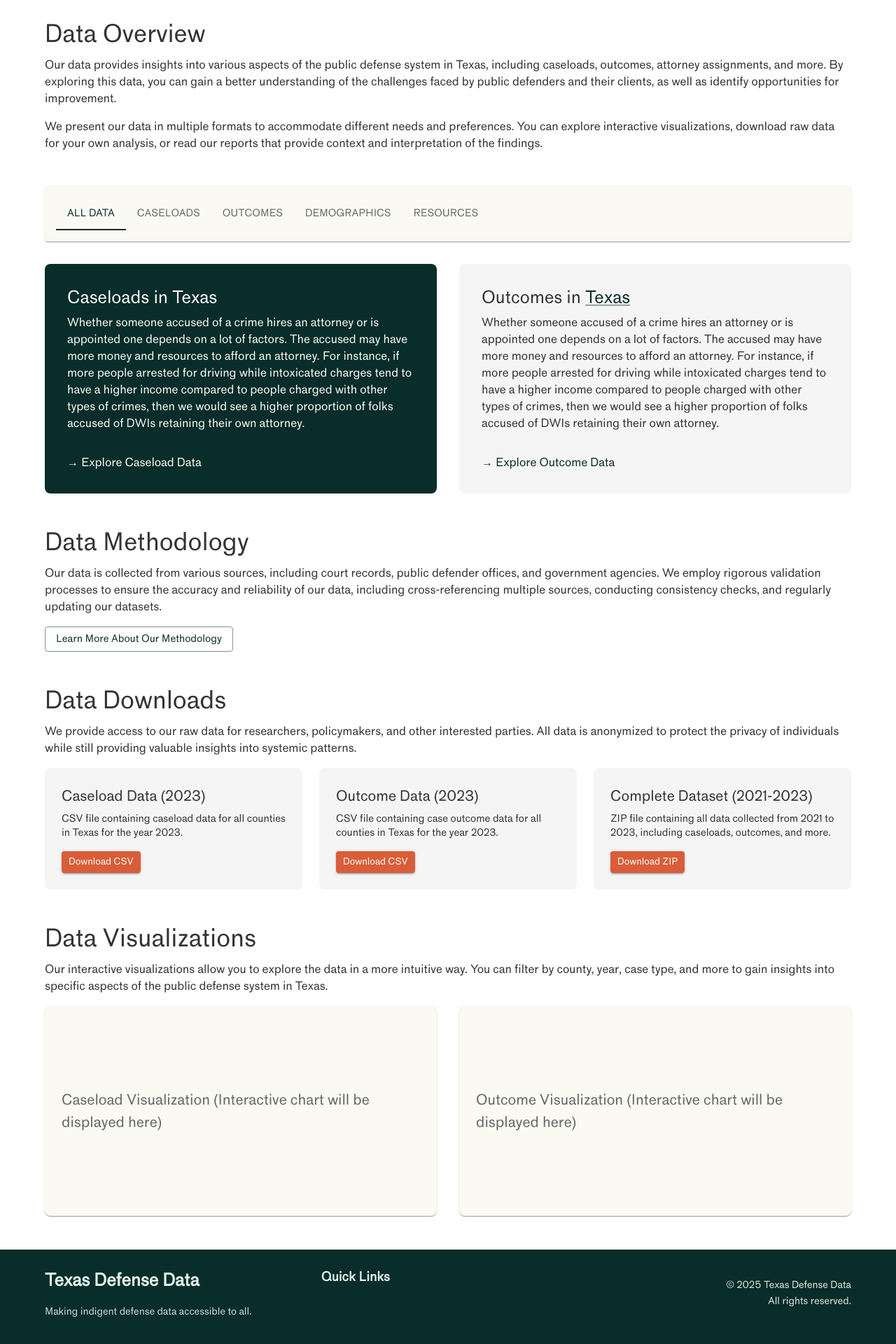
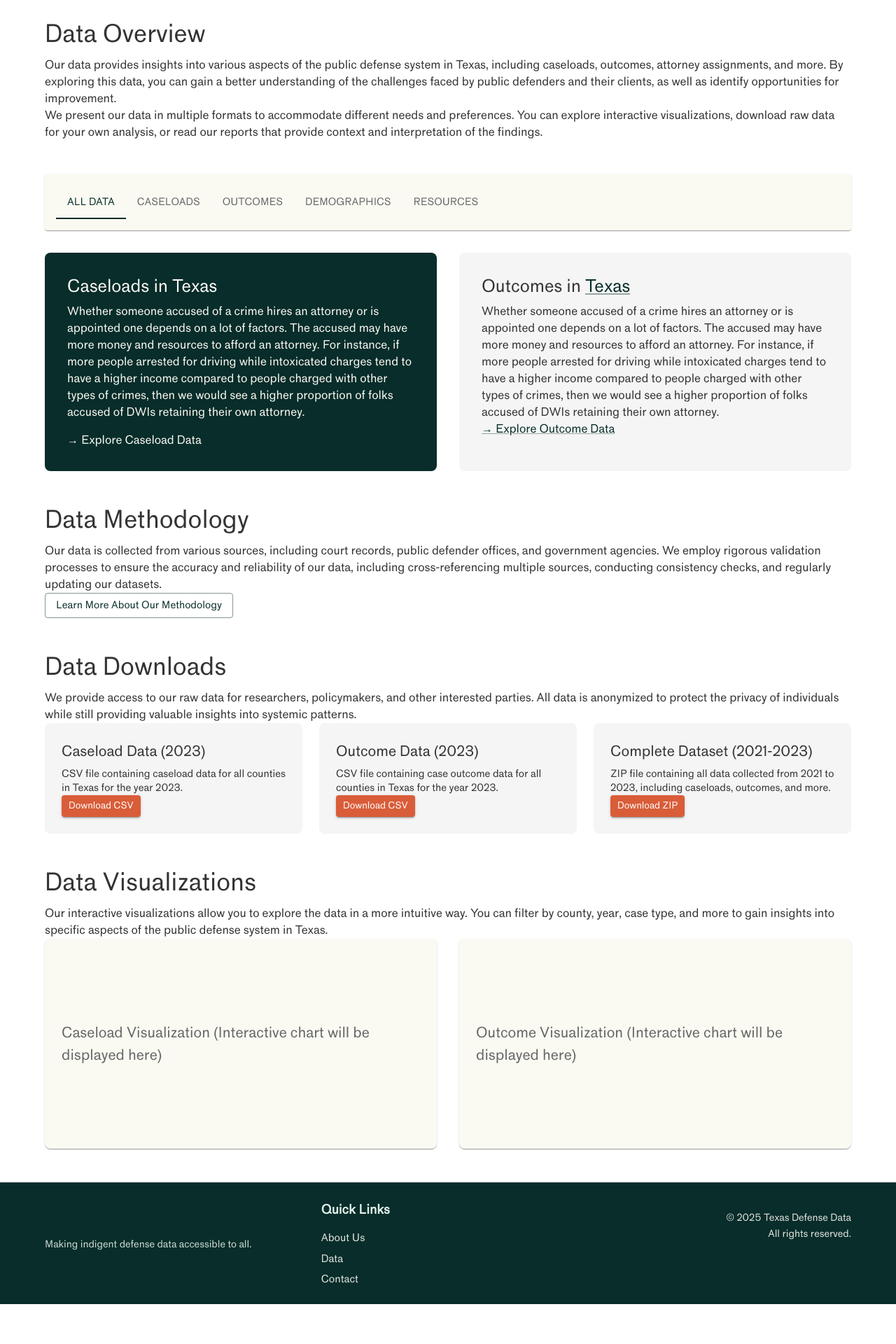
Before and after one commit to Public-Defense-Tech/website, a Next.js app: page /data in a window 1280 px wide. Shown: the part 446-2366 px from the top of the page at 70% size. After the commit the page ends 2309 px from the top, so only its background shows below. Built offline with nearby package versions, Linux system fonts and the light colour scheme; what @mui/material-nextjs would draw is missing.

Commit message:
fix(19): create new Link component

```diff
--- a/src/app/data/page.tsx
+++ b/src/app/data/page.tsx
@@ -1,5 +1,6 @@
 "use client";
 
+import Link from "@/components/Link";
 import {
   Container,
   Typography,
@@ -9,9 +10,7 @@ import {
   Button,
   Tabs,
   Tab,
-  Link as MuiLink,
 } from "@mui/material";
-import Link from "next/link";
 
 export default function Data() {
   return (
@@ -22,7 +21,6 @@ export default function Data() {
             backgroundImage: "url('/images/leaves-bg.jpg')",
             backgroundSize: "cover",
             backgroundPosition: "center",
-            color: "common.white",
             py: 12,
             textAlign: "center",
             mb: 8,
@@ -44,14 +42,14 @@ export default function Data() {
           <Typography variant="h4" component="h2" gutterBottom>
             Data Overview
           </Typography>
-          <Typography paragraph>
+          <Typography>
             Our data provides insights into various aspects of the public
             defense system in Texas, including caseloads, outcomes, attorney
             assignments, and more. By exploring this data, you can gain a better
             understanding of the challenges faced by public defenders and their
             clients, as well as identify opportunities for improvement.
           </Typography>
-          <Typography paragraph>
+          <Typography>
             We present our data in multiple formats to accommodate different
             needs and preferences. You can explore interactive visualizations,
             download raw data for your own analysis, or read our reports that
@@ -88,7 +86,7 @@ export default function Data() {
                     Texas
                   </Link>
                 </Typography>
-                <Typography paragraph>
+                <Typography>
                   Whether someone accused of a crime hires an attorney or is
                   appointed one depends on a lot of factors. The accused may
                   have more money and resources to afford an attorney. For
@@ -98,8 +96,9 @@ export default function Data() {
                   higher proportion of folks accused of DWIs retaining their own
                   attorney.
                 </Typography>
-                <Link href="/data/caseloads" passHref>
-                  <MuiLink
+                <Link
+                  href="/data/caseloads"
+                  passHref
                   sx={{
                     color: "common.white",
                     display: "inline-flex",
@@ -112,7 +111,6 @@ export default function Data() {
                   }}
                 >
                   → Explore Caseload Data
-                  </MuiLink>
                 </Link>
               </Paper>
             </Grid>
@@ -127,12 +125,9 @@ export default function Data() {
                 }}
               >
                 <Typography variant="h5" component="h3" gutterBottom>
-                  Outcomes in{" "}
-                  <Link href="/texas" passHref>
-                    <MuiLink sx={{ color: "primary.main" }}>Texas</MuiLink>
-                  </Link>
+                  Outcomes in <Link href="/texas">Texas</Link>
                 </Typography>
-                <Typography paragraph>
+                <Typography>
                   Whether someone accused of a crime hires an attorney or is
                   appointed one depends on a lot of factors. The accused may
                   have more money and resources to afford an attorney. For
@@ -142,22 +137,7 @@ export default function Data() {
                   higher proportion of folks accused of DWIs retaining their own
                   attorney.
                 </Typography>
-                <Link href="/data/outcomes" passHref>
-                  <MuiLink
-                    sx={{
-                      color: "primary.main",
-                      display: "inline-flex",
-                      alignItems: "center",
-                      mt: 2,
-                      textDecoration: "none",
-                      "&:hover": {
-                        textDecoration: "underline",
-                      },
-                    }}
-                  >
-                    → Explore Outcome Data
-                  </MuiLink>
-                </Link>
+                <Link href="/data/outcomes">→ Explore Outcome Data</Link>
               </Paper>
             </Grid>
           </Grid>
@@ -167,7 +147,7 @@ export default function Data() {
           <Typography variant="h4" component="h2" gutterBottom>
             Data Methodology
           </Typography>
-          <Typography paragraph>
+          <Typography>
             Our data is collected from various sources, including court records,
             public defender offices, and government agencies. We employ rigorous
             validation processes to ensure the accuracy and reliability of our
@@ -183,7 +163,7 @@ export default function Data() {
           <Typography variant="h4" component="h2" gutterBottom>
             Data Downloads
           </Typography>
-          <Typography paragraph>
+          <Typography>
             We provide access to our raw data for researchers, policymakers, and
             other interested parties. All data is anonymized to protect the
             privacy of individuals while still providing valuable insights into
@@ -198,7 +178,7 @@ export default function Data() {
                 <Typography variant="h6" component="h3" gutterBottom>
                   Caseload Data (2023)
                 </Typography>
-                <Typography variant="body2" paragraph>
+                <Typography variant="body2">
                   CSV file containing caseload data for all counties in Texas
                   for the year 2023.
                 </Typography>
@@ -215,7 +195,7 @@ export default function Data() {
                 <Typography variant="h6" component="h3" gutterBottom>
                   Outcome Data (2023)
                 </Typography>
-                <Typography variant="body2" paragraph>
+                <Typography variant="body2">
                   CSV file containing case outcome data for all counties in
                   Texas for the year 2023.
                 </Typography>
@@ -232,7 +212,7 @@ export default function Data() {
                 <Typography variant="h6" component="h3" gutterBottom>
                   Complete Dataset (2021-2023)
                 </Typography>
-                <Typography variant="body2" paragraph>
+                <Typography variant="body2">
                   ZIP file containing all data collected from 2021 to 2023,
                   including caseloads, outcomes, and more.
                 </Typography>
@@ -248,7 +228,7 @@ export default function Data() {
           <Typography variant="h4" component="h2" gutterBottom>
             Data Visualizations
           </Typography>
-          <Typography paragraph>
+          <Typography>
             Our interactive visualizations allow you to explore the data in a
             more intuitive way. You can filter by county, year, case type, and
             more to gain insights into specific aspects of the public defense
--- a/src/components/Footer.tsx
+++ b/src/components/Footer.tsx
@@ -1,15 +1,9 @@
 "use client";
 
 import React from "react";
-import {
-  Box,
-  Container,
-  Typography,
-  Link as MuiLink,
-  Stack,
-} from "@mui/material";
+import { Box, Container, Typography, Stack } from "@mui/material";
 import Grid from "@mui/material/Grid2";
-import Link from "next/link";
+import Link from "@/components/Link";
 
 const Footer = () => {
   return (
@@ -68,9 +62,12 @@ const Footer = () => {
               Quick Links
             </Typography>
             <Stack spacing={1}>
-              <Link href="/about" passHref>
-                <MuiLink
+              <Link
+                component={Link}
+                href="/about"
+                passHref
                 sx={{
+                  color: "common.white",
                   opacity: 0.9,
                   textDecoration: "none",
                   display: "block",
@@ -83,11 +80,13 @@ const Footer = () => {
                 }}
               >
                 About Us
-                </MuiLink>
               </Link>
-              <Link href="/data" passHref>
-                <MuiLink
+              <Link
+                component={Link}
+                href="/data"
+                passHref
                 sx={{
+                  color: "common.white",
                   opacity: 0.9,
                   textDecoration: "none",
                   display: "block",
@@ -100,11 +99,13 @@ const Footer = () => {
                 }}
               >
                 Data
-                </MuiLink>
               </Link>
-              <Link href="/contact" passHref>
-                <MuiLink
+              <Link
+                component={Link}
+                href="/contact"
+                passHref
                 sx={{
+                  color: "common.white",
                   opacity: 0.9,
                   textDecoration: "none",
                   display: "block",
@@ -117,7 +118,6 @@ const Footer = () => {
                 }}
               >
                 Contact
-                </MuiLink>
               </Link>
             </Stack>
           </Grid>
--- /dev/null
+++ b/src/components/Link.tsx
@@ -0,0 +1,59 @@
+"use client";
+
+import { forwardRef } from "react";
+import NextLink from "next/link";
+import { Link as MuiLink, SxProps } from "@mui/material";
+import { LinkProps as MuiLinkProps } from "@mui/material/Link";
+import { LinkProps as NextLinkProps } from "next/link";
+
+/*
+Goal of this component:
+
+1. Uses the 'use client' directive since it includes client-side interactivity
+2. Forwards refs properly
+3. Supports both MUI's styling props and Next.js Link props
+4. Maintains proper TypeScript types
+5. Works with the App Router
+
+*/
+
+type LinkProps = {
+  href: string;
+  children: React.ReactNode;
+  external?: boolean;
+  sx?: SxProps;
+} & Omit<MuiLinkProps, "href"> &
+  Omit<NextLinkProps, "href" | "children">;
+
+/** A wrapper around Next.js's Link component that also supports external links. */
+const Link = forwardRef<HTMLAnchorElement, LinkProps>(
+  ({ href, external, children, sx, ...props }, ref) => {
+    const isExternal = external || href.startsWith("http");
+
+    if (isExternal) {
+      return (
+        <MuiLink
+          component="a"
+          href={href}
+          ref={ref}
+          target="_blank"
+          sx={sx}
+          rel="noopener noreferrer"
+          {...props}
+        >
+          {children}
+        </MuiLink>
+      );
+    }
+
+    return (
+      <MuiLink component={NextLink} href={href} ref={ref} sx={sx} {...props}>
+        {children}
+      </MuiLink>
+    );
+  }
+);
+
+Link.displayName = "Link";
+
+export default Link;
```
Also changed, not shown: src/app/page.tsx (+10 -14 lines), src/components/DataCard.tsx (+8 -6 lines), src/components/HeroSection.tsx (+3 -5 lines). Lines whose indentation alone changed are shown as unchanged.
